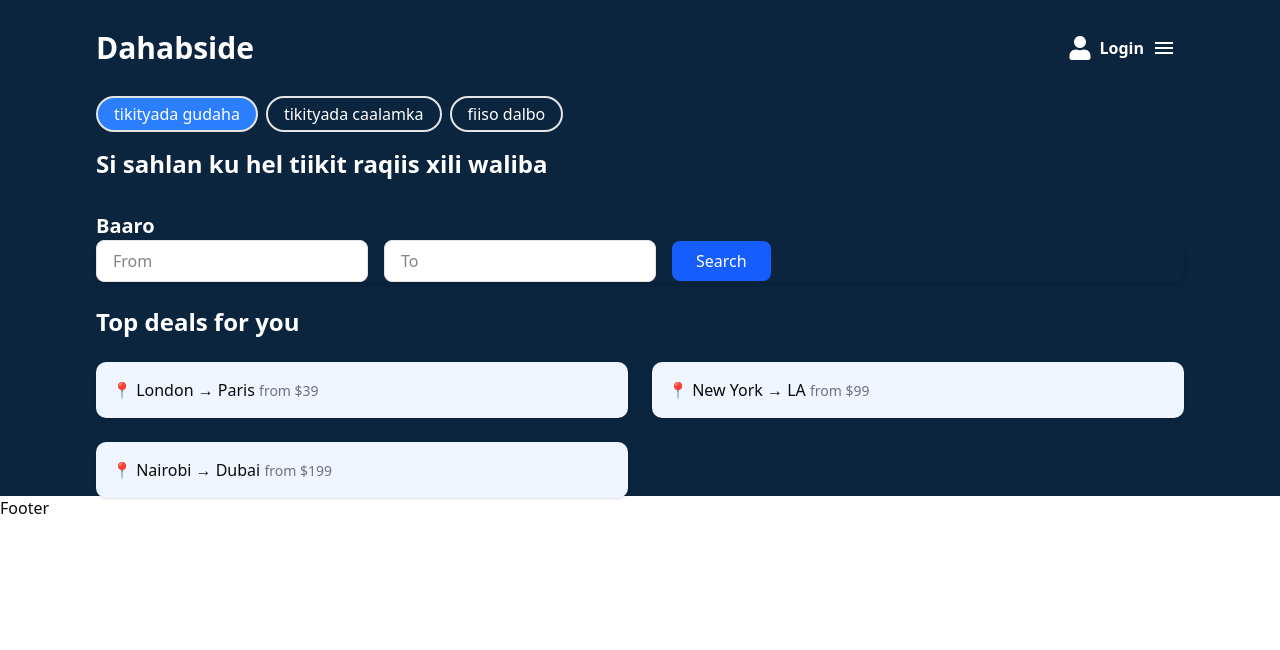
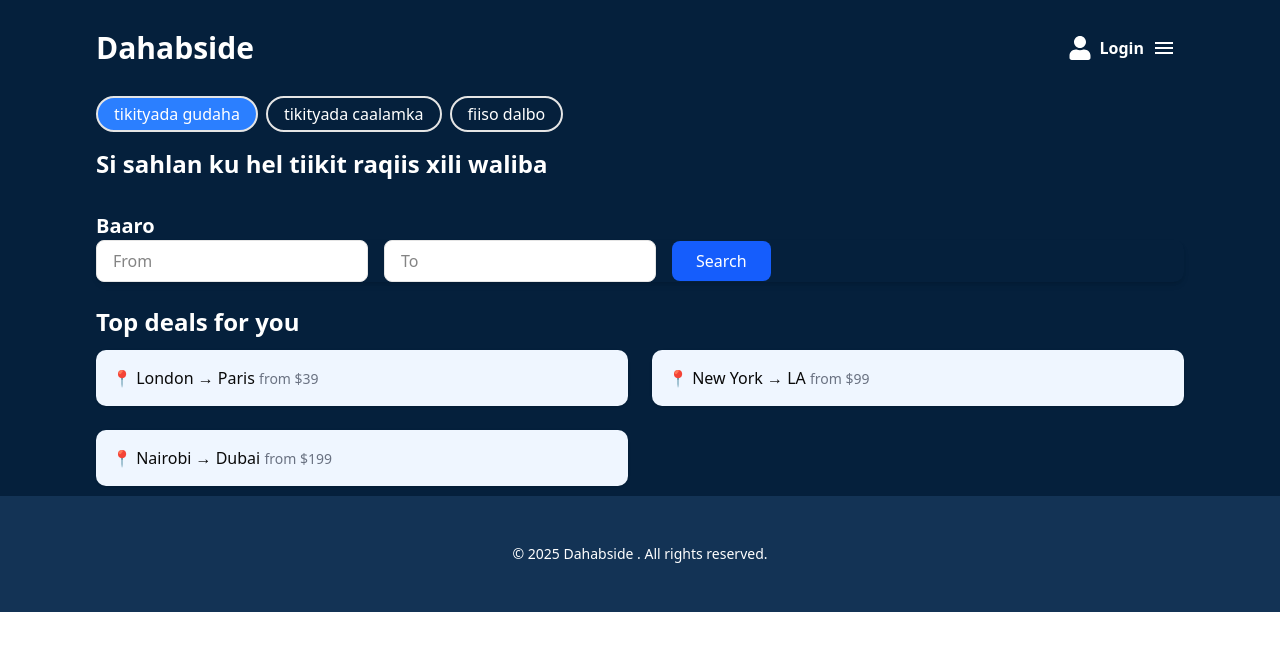
Before and after one commit to ducesane/Dahabside, a React (Vite) app: page / in a window 1280 px wide. Shown: the top 650 px of the page. Built offline with nearby package versions, Linux system fonts and the light colour scheme.

Commit message:
Home page-ka waa dhames tiray

```diff
--- a/src/App.jsx
+++ b/src/App.jsx
@@ -20,9 +20,9 @@ function App() {
   const [count, setCount] = useState(0);
 
   return (
-    <div className="">
+    <div className=" ">
       <Header />
-      <main>
+      <main className="">
         <Routes>
           <Route path="/" element={<Home />} />
           <Route path="admin" element={<Admin />} />
--- a/src/components/Footer.jsx
+++ b/src/components/Footer.jsx
@@ -1,5 +1,9 @@
 import React from "react";
 
 export const Footer = () => {
-  return <div>Footer</div>;
+  return (
+    <footer className="   bg-[#133355] py-12 px-4   flex justify-center  text-sm text-white overflow-hidden ">
+      &copy; 2025 Dahabside  . All rights reserved.
+    </footer>
+  );
 };
--- a/src/components/Header.jsx
+++ b/src/components/Header.jsx
@@ -6,11 +6,11 @@ import { IoMdMenu } from "react-icons/io";
 // bg color #05203c
 export const Header = () => {
   return (
-    <div className="max-w-full bg-[#0b253f]">
+    <div className="max-w-full bg-[#05203c] ">
       <header className="   mx-auto  h-24 flex   px-24  ">
         <nav className="w-full flex  items-center justify-between">
           {/* nav left */}
-          <div className="bg-primary-light">
+          <div className="bg-[#05203c]">
             <h1 className="text-white text-3xl font-semibold">Dahabside</h1>
           </div>
 
--- a/src/components/SearchBar.jsx
+++ b/src/components/SearchBar.jsx
@@ -2,7 +2,7 @@ import React from "react";
 
 export const SearchBar = () => {
   return (
-    <div className="max-w-full bg-[#0b253f]  h-[400px]">
+    <div className="max-w-full bg-[#05203c]  h-[400px] ">
       <div className=" px-24  ">
         {/* tabs */}
         <div className="flex gap-2">
@@ -50,11 +50,10 @@ export const SearchBar = () => {
 
           <section class="w-full mt-6  ">
             <div class="  mx-auto">
-
-              <h2 class="text-2xl font-semibold text-white mb-6">
+              <h2 class="text-2xl font-semibold text-white">
                 Top deals for you
               </h2>
-              <div class="grid grid-cols-1 sm:grid-cols-2 md:grid-cols-2 gap-6">
+              <div class="grid grid-cols-1 sm:grid-cols-2 md:grid-cols-2 gap-6 mt-3">
                 <div class="bg-blue-50 p-4 rounded-lg shadow">
                   📍 London → Paris{" "}
                   <span class="text-gray-500 text-sm">from $39</span>
```
Also changed, not shown: src/pages/Home.jsx (+5 -6 lines).
